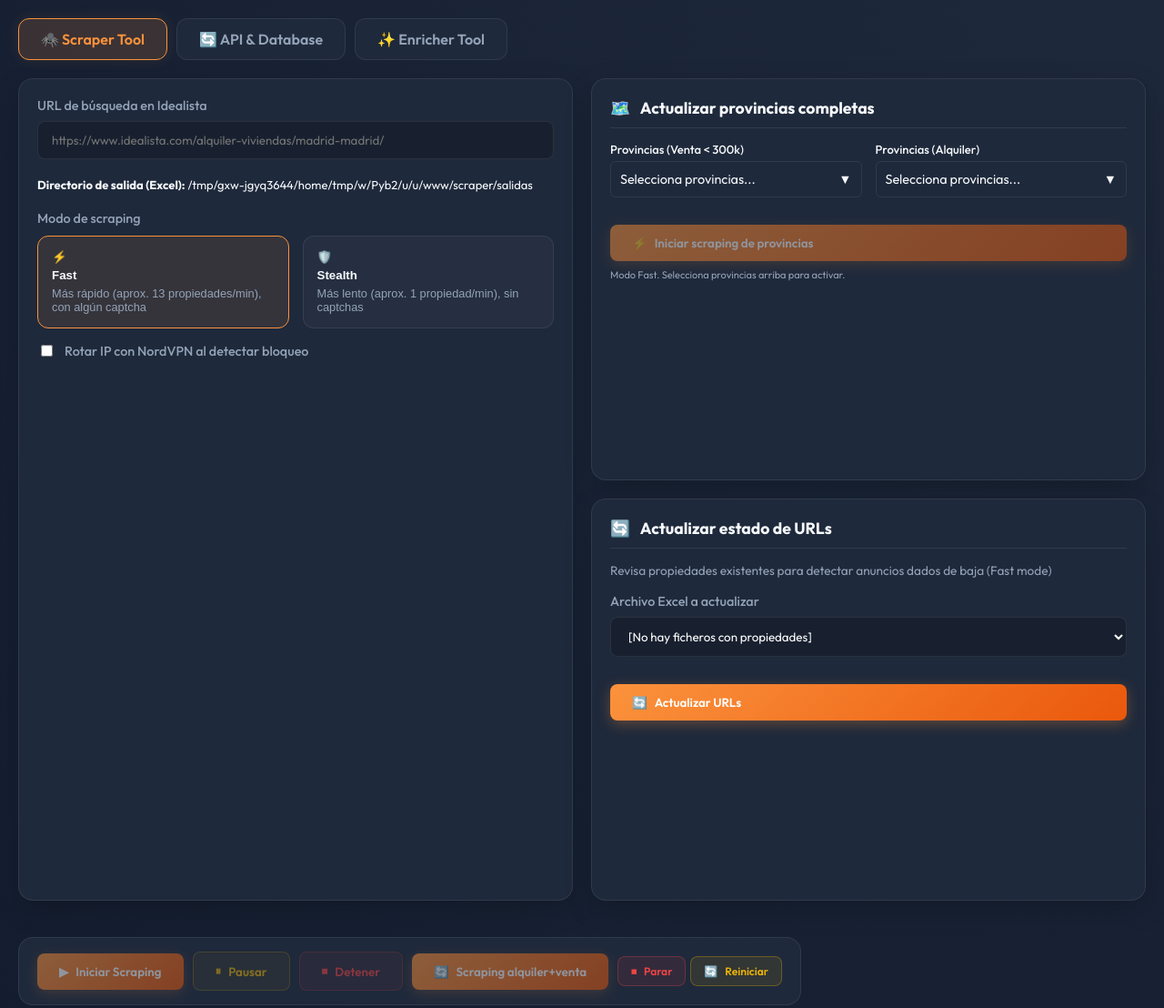
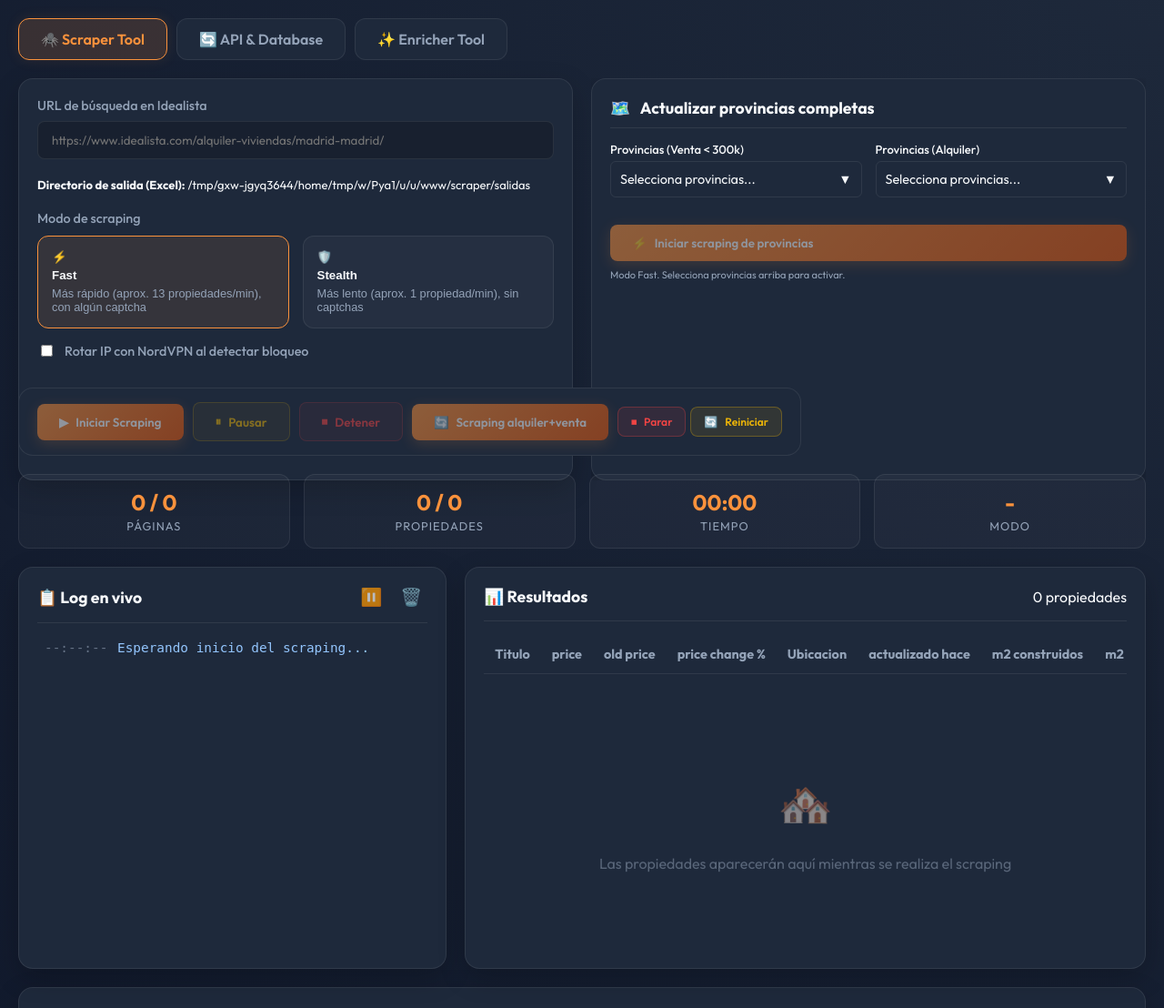
Before and after one commit to alvguijarro/RealEstateMaster_ClaudeCode, a Flask app: page / in a window 1280 px wide. Shown: the part 85-1193 px from the top of the page at 91% size. Run offline with Flask 2, Linux system fonts and the light colour scheme; data that the repository does not hold is empty; some libraries are stand-ins or nearby versions.

Commit message:
Compacted scraper layout to 35vh height with internal scrolling

```diff
--- a/scraper/app/static/style.css
+++ b/scraper/app/static/style.css
@@ -130,14 +130,17 @@ h1 {
     /* height: fit-content; Default flex behavior is fine */
 }
 
-/* 50/50 Two-Column Layout for Scraper Tool */
+/* 50/50 Two-Column Layout for Scraper Tool (Compact Mode) */
 .scraper-layout-row {
     display: grid;
     grid-template-columns: 1fr 1fr;
     gap: 20px;
     width: 100%;
+    height: 35vh;
+    /* Extremely compact height */
+    min-height: 300px;
     align-items: stretch;
-    /* Left panel stretches to match right panels combined height */
+    /* Left panel matches right stack height */
 }
 
 /* Left Panel: Main Controls - fills full height */
@@ -145,21 +148,29 @@ h1 {
     display: flex;
     flex-direction: column;
     overflow-y: auto;
+    /* Scroll internally */
 }
 
-/* Right Column: Stacked Panels (natural height, not stretched) */
+/* Right Column: Stacked Panels */
 .right-panel-stack {
     display: flex;
     flex-direction: column;
     gap: 20px;
+    height: 100%;
+    /* Fill the grid height */
+    overflow: hidden;
+    /* Container doesn't scroll, children do */
 }
 
-/* Right panels maintain natural height */
+/* Right panels split the available height */
 .province-selection-panel,
 .excel-update-panel {
-    flex: none;
-    /* Natural height, don't stretch */
-    overflow-y: visible;
+    flex: 1;
+    /* Split the 35vh equally */
+    overflow-y: auto;
+    /* Scroll internally */
+    min-height: 0;
+    /* Important for flex scrolling */
 }
 
 /* Global Action Buttons Row */
```
